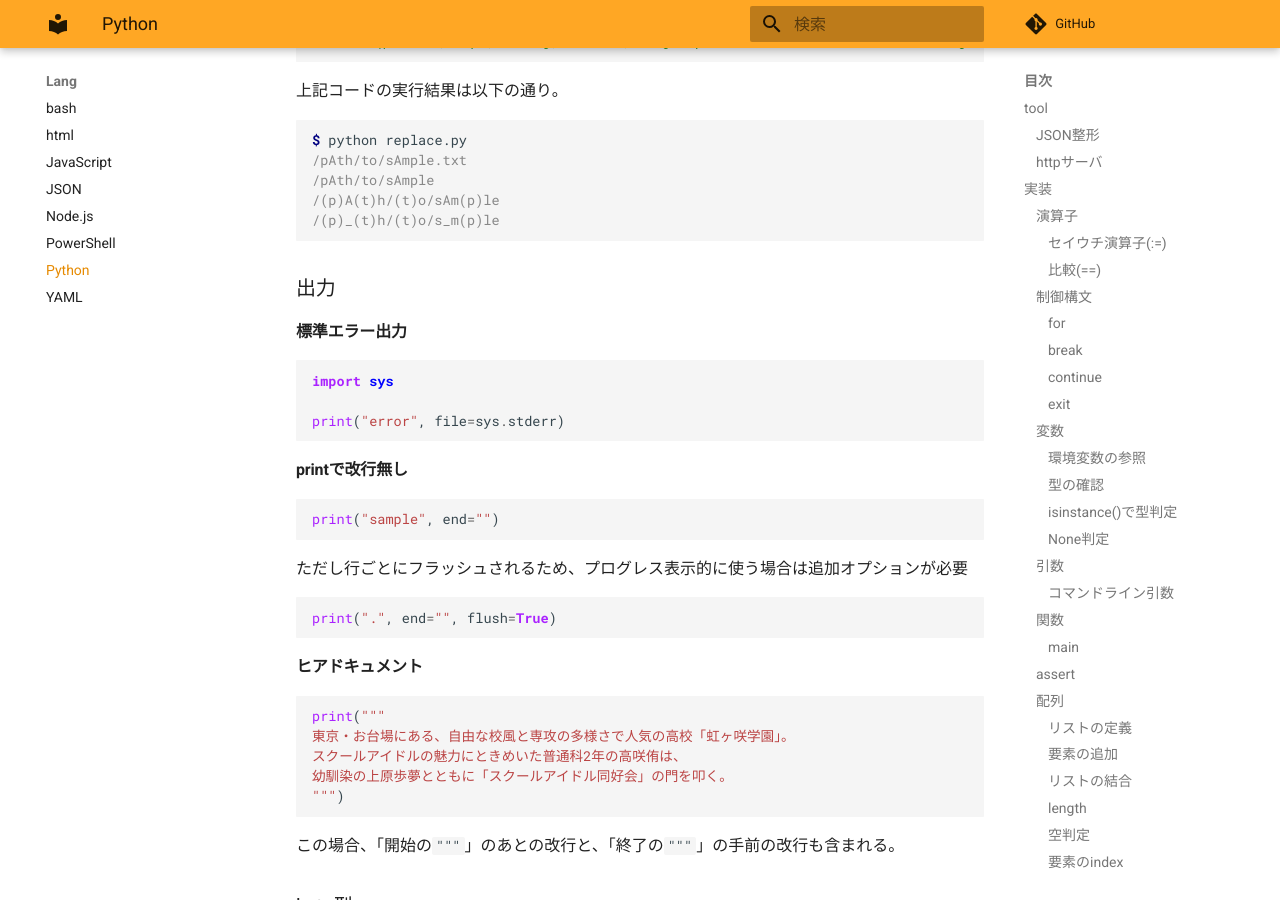
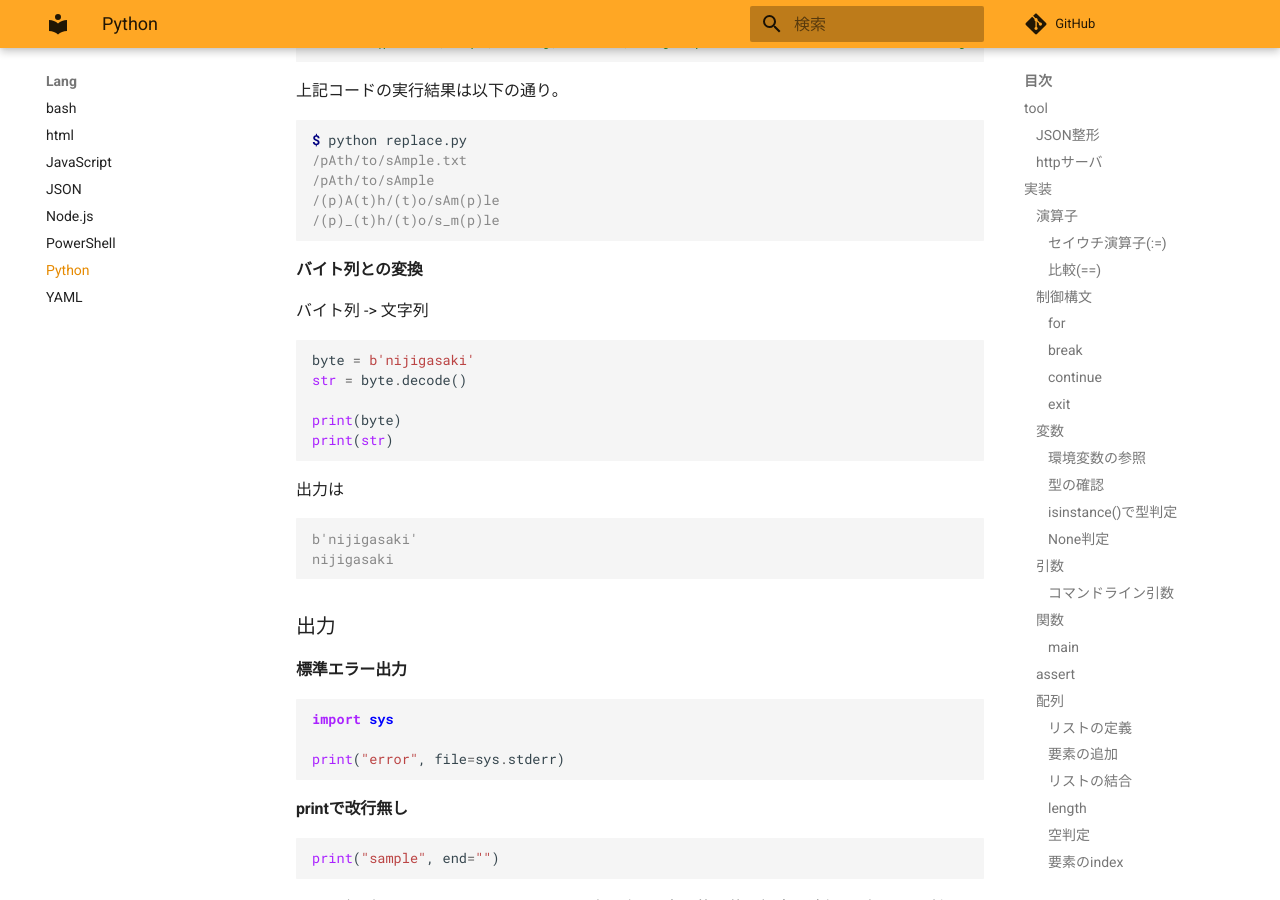
Before and after one commit to zaki-lknr/docs, an MkDocs documentation site: the page built from docs/lang/python.md, in a window 1280 px wide and 900 px high, scrolled down 10484 px. Built offline with MkDocs 1.6.1 and Material for MkDocs 9.7.7, drawn with Linux system fonts in a browser that asks for light colours; comment, search, counter and statistics services are not loaded.

Commit message:
add: lang/python: バイト列・文字列変換

````diff
--- a/docs/lang/python.md
+++ b/docs/lang/python.md
@@ -556,6 +556,25 @@ $ python replace.py
 /pAth/to/sAmple
 /(p)A(t)h/(t)o/sAm(p)le
 /(p)_(t)h/(t)o/s_m(p)le
+```
+
+#### バイト列との変換
+
+バイト列 -> 文字列
+
+```py
+byte = b'nijigasaki'
+str = byte.decode()
+
+print(byte)
+print(str)
+```
+
+出力は
+
+```console
+b'nijigasaki'
+nijigasaki
 ```
 
 ### 出力
````
